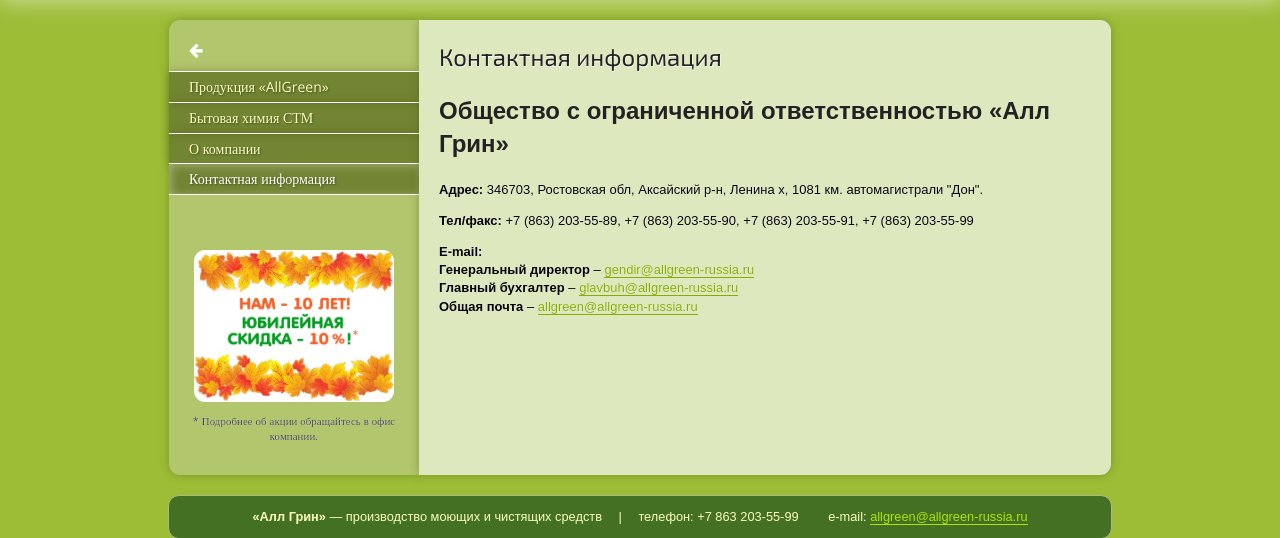
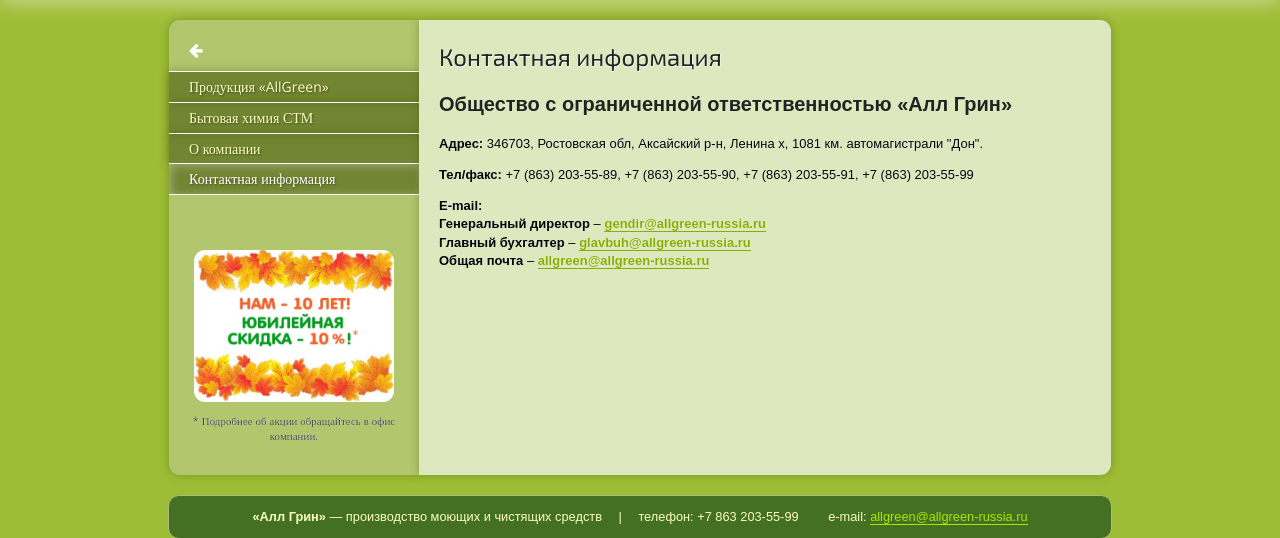
Before and after one commit to global-tender/allgreen-russia, a PHP site: page /contacts/ in a window 1280 px wide. Shown: the part 130-668 px from the top of the page. Run offline with PHP 8.4, Linux system fonts and the light colour scheme; some libraries are stand-ins or nearby versions.

Commit message:
contacts

```diff
--- a/contacts/index.php
+++ b/contacts/index.php
@@ -31,13 +31,16 @@
 
 				<p><b>Адрес:</b> 346703, Ростовская обл, Аксайский р-н, Ленина х, 1081 км. автомагистрали "Дон".</p>
 
-				<p><b>Тел/факс:</b> +7 (863) 203-55-89, +7 (863) 203-55-90, +7 (863) 203-55-91, +7 (863) 203-55-99</p>
+				<p><b>Тел/факс:</b> +7&nbsp;(863)&nbsp;203-55-89, +7&nbsp;(863)&nbsp;203-55-90, +7&nbsp;(863)&nbsp;203-55-91, +7&nbsp;(863)&nbsp;203-55-99</p>
 
 				<p><b>E-mail:</b><br />
-					<b>Генеральный директор</b> – <a href="mailto:gendir@allgreen-russia.ru" title="Написать на эту почту">gendir@all<span class="hidden">is</span>green-russia.ru</a><br />
-					<b>Главный бухгалтер</b> – <a href="mailto:glavbuh@allgreen-russia.ru" title="Написать на эту почту">glavbuh@all<span class="hidden">is</span>green-russia.ru</a><br />
-					<b>Общая почта</b> – <a href="mailto:allgreen@allgreen-russia.ru" title="Написать на общую почту">allgreen@all<span class="hidden">is</span>green-russia.ru</a>
+					<b>Генеральный директор</b> – <a class="mailto" href="mailto:gendir@allgreen-russia.ru" title="Написать на эту почту">gendir@all<span class="hidden">is</span>green-russia.ru</a><br />
+					<b>Главный бухгалтер</b> – <a class="mailto" href="mailto:glavbuh@allgreen-russia.ru" title="Написать на эту почту">glavbuh@all<span class="hidden">is</span>green-russia.ru</a><br />
+					<b>Общая почта</b> – <a class="mailto" href="mailto:allgreen@allgreen-russia.ru" title="Написать на общую почту">allgreen@all<span class="hidden">is</span>green-russia.ru</a>
 				</p>
+
+				<div id="map"></div>
+
 			</div>
 
 
@@ -48,3 +51,37 @@
 <?php
 	include_once("../footer.php");
 ?>
+
+<script>
+
+$(document).ready(function(){
+	ymaps.ready(init);
+	var myMap,
+	myPlacemark;
+
+	function init(){
+		myMap = new ymaps.Map("map", {
+			center: [39.771537084054394, 47.170569076311104],
+			zoom: 11,
+			type: "yandex#hybrid",
+			controls: []
+		});
+
+		myPlacemark = new ymaps.Placemark([39.81057645749588, 47.093750341111566], {
+			hintContent: '«Алл Грин»',
+			balloonContent: 'Общество с ограниченной ответственностью «Алл Грин»'
+		}, {
+			preset: 'twirl#redDotIcon'
+		});
+
+		myPolyline = new ymaps.Polyline([[39.80722906064529, 47.095860479614515], [39.80727197598953, 47.09298832597525], [39.81006147336501, 47.093867573235656]],
+			{balloonContent: "Схема проезда с трассы М-4"},
+			{strokeColor: "33cc00", strokeWidth: 5, strokeOpacity: 0.8}
+		);
+
+		myMap.geoObjects.add(myPlacemark);
+		myMap.geoObjects.add(myPolyline);
+	}
+});
+
+</script>
--- a/css/style.css
+++ b/css/style.css
@@ -563,6 +563,14 @@ footer div.footer-element {
 	text-shadow: 0.5px 0.5px 0.5px #FFF;
 }
 
+.col-right-container h2 {
+	font-size: 20px;
+}
+
+.col-right-container a.mailto {
+	font-weight: bold;
+}
+
 .col-right-container a.price-list-button {
 	position: absolute;
 	margin-top: -34px;
--- a/footer.php
+++ b/footer.php
@@ -26,6 +26,9 @@
 <!-- Add fancyBox main JS and CSS files -->
 <script type="text/javascript" src="/js/fancybox/jquery.fancybox.pack.js?v=2.1.5"></script>
 <link rel="stylesheet" type="text/css" href="/js/fancybox/jquery.fancybox.css?v=2.1.5" media="screen" />
+
+<!-- Yandex.Map -->
+<script src="http://api-maps.yandex.ru/2.1/?lang=ru_RU" type="text/javascript"></script>
 
 <script src="/js/main.js?ver=0.002" type="text/javascript"></script>
 
--- a/header.php
+++ b/header.php
@@ -26,7 +26,7 @@
 
 	<link rel="stylesheet" href="/css/normalize.css">
 	<link rel="stylesheet" href="/css/main.css">
-	<link rel="stylesheet" href="/css/style.css?ver=0.020">
+	<link rel="stylesheet" href="/css/style.css?ver=0.021">
 </head>
 
 <?php
```
